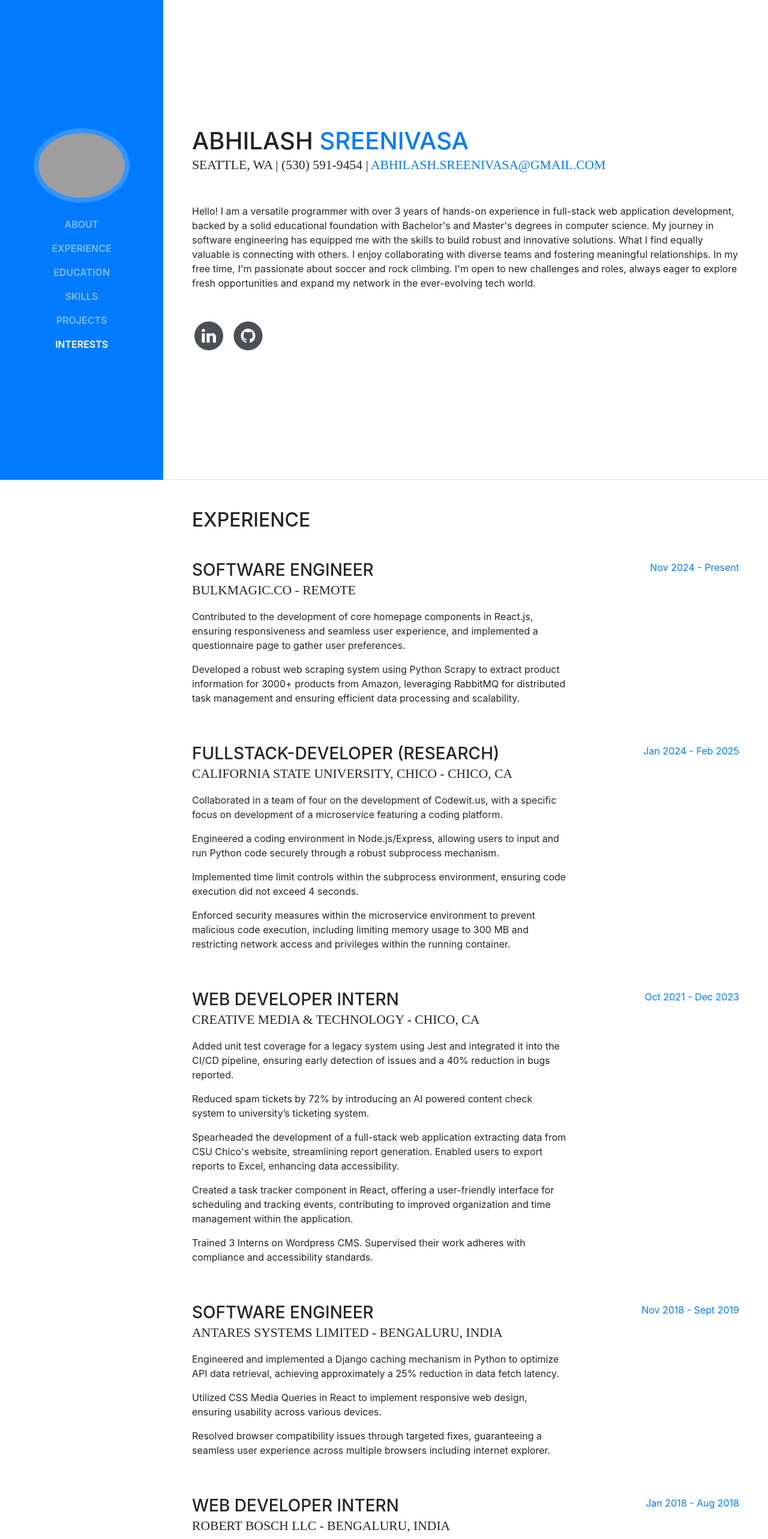
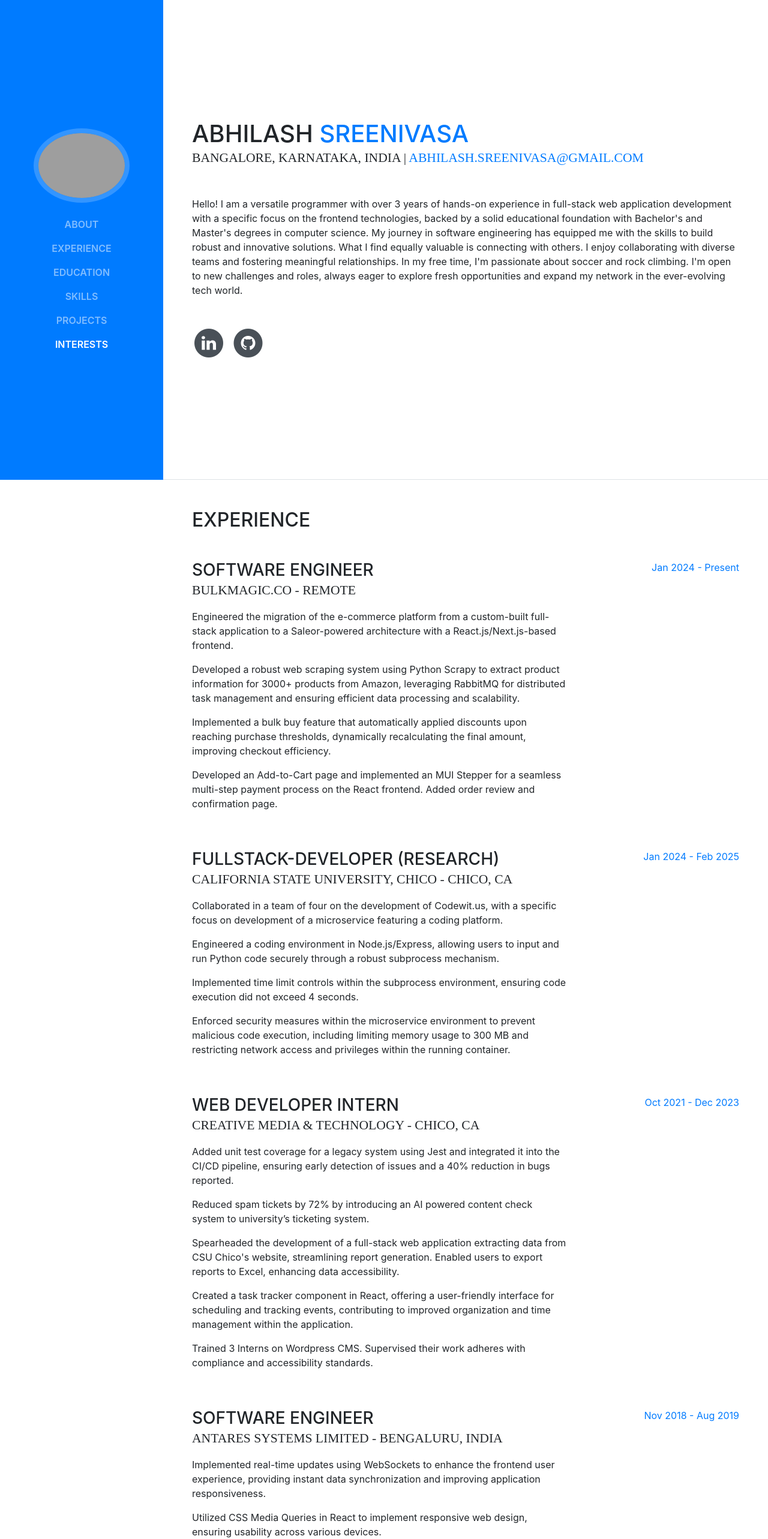
Before and after one commit to abhilashSreenivasa/portfolio-Abhilash, a website with bundled scripts: page index.html in a window 1280 px wide. Shown: the top 2566 px of the page at 60% size. Built offline with nearby package versions, Linux system fonts and the light colour scheme; grey boxes are pictures that could not be loaded; a web font is replaced by a local one.

Commit message:
Update index.html

```diff
--- a/index.html
+++ b/index.html
@@ -79,10 +79,10 @@
           <h1 class="mb-0">Abhilash
             <span class="text-primary">Sreenivasa</span>
           </h1>
-          <div class="subheading mb-5"> Seattle, WA | (530) 591-9454 |
+          <div class="subheading mb-5"> Bangalore, Karnataka, India |
             <a href="mailto:abhilash.sreenivasa@gmail.com">abhilash.sreenivasa@gmail.com</a>
           </div>
-          <p class="mb-5">Hello! I am a versatile programmer with over 3 years of hands-on experience in full-stack web application development, backed by a solid educational foundation with Bachelor's and Master's degrees in computer science. My journey in software engineering has equipped me with the skills to build robust and innovative solutions. What I find equally valuable is connecting with others. I enjoy collaborating with diverse teams and fostering meaningful relationships. In my free time, I'm passionate about soccer and rock climbing. I'm open to new challenges and roles, always eager to explore fresh opportunities and expand my network in the ever-evolving tech world.</p>
+          <p class="mb-5">Hello! I am a versatile programmer with over 3 years of hands-on experience in full-stack web application development with a specific focus on the frontend technologies, backed by a solid educational foundation with Bachelor's and Master's degrees in computer science. My journey in software engineering has equipped me with the skills to build robust and innovative solutions. What I find equally valuable is connecting with others. I enjoy collaborating with diverse teams and fostering meaningful relationships. In my free time, I'm passionate about soccer and rock climbing. I'm open to new challenges and roles, always eager to explore fresh opportunities and expand my network in the ever-evolving tech world.</p>
           <ul class="list-inline list-social-icons mb-0">
 
             <li class="list-inline-item">
@@ -114,12 +114,13 @@
               <h3 class="mb-0">Software Engineer
               </h3>
               <div class="subheading mb-3">Bulkmagic.co - Remote</div>
-               <p>Contributed to the development of core homepage components in React.js, ensuring responsiveness and seamless user experience, and implemented a questionnaire page to gather user preferences.</p>
+               <p>Engineered the migration of the e-commerce platform from a custom-built full-stack application to a Saleor-powered architecture with a  React.js/Next.js-based frontend.</p>
                <p>Developed a robust web scraping system using Python Scrapy to extract product information for 3000+ products from Amazon, leveraging RabbitMQ for distributed task management and ensuring efficient data processing and scalability.</p>
-
+               <p>Implemented a bulk buy feature that automatically applied discounts upon reaching purchase thresholds, dynamically recalculating the final amount,  improving checkout efficiency. </p>
+               <p>Developed an Add-to-Cart page and implemented an MUI Stepper for a seamless multi-step payment process on the React frontend. Added order review and confirmation page.</p>
             </div>
             <div class="resume-date text-md-right">
-              <span class="text-primary">Nov 2024 - Present</span>
+              <span class="text-primary">Jan 2024 - Present</span>
             </div>
           </div>
 
@@ -160,12 +161,12 @@
             <div class="resume-content mr-auto">
               <h3 class="mb-0">Software Engineer</h3>
               <div class="subheading mb-3">Antares Systems Limited - Bengaluru, India</div>
-              <p>Engineered and implemented a Django caching mechanism in Python to optimize API data retrieval, achieving approximately a 25% reduction in data fetch latency.</p>
+              <p>Implemented real-time updates using WebSockets to enhance the frontend user experience, providing instant data synchronization and improving application responsiveness.</p>
               <p>Utilized CSS Media Queries in React to implement responsive web design, ensuring usability across various devices.</p>
               <p>Resolved browser compatibility issues through targeted fixes, guaranteeing a seamless user experience across multiple browsers including internet explorer.</p>
             </div>
             <div class="resume-date text-md-right">
-              <span class="text-primary">Nov 2018 - Sept 2019</span>
+              <span class="text-primary">Nov 2018 - Aug 2019</span>
             </div>
           </div>
 
@@ -179,7 +180,7 @@
 
             </div>
             <div class="resume-date text-md-right">
-              <span class="text-primary">Jan 2018 - Aug 2018</span>
+              <span class="text-primary">Jan 2018 - Jul 2018</span>
             </div>
           </div>
 
@@ -196,7 +197,7 @@
               <h3 class="mb-0">California State University, Chico</h3>
               <div class="subheading mb-3">Master of Science</div>
               <div>Computer Science</div>
-              <p>GPA: 3.7</p>
+              <p>GPA: 3.63</p>
             </div>
             <div class="resume-date text-md-right">
               <span class="text-primary">Aug 2021 - Dec 2023</span>
@@ -238,6 +239,12 @@
             </li>
             <li class="list-inline-item">
               <i class="devicon-react-original-wordmark colored" title="React.js" ></i>
+            </li>
+            <li class="list-inline-item>
+              <i class="devicon-nextjs-original-wordmark colored" title="Next.js"></i>
+            </li>
+            <li class="list-inline-item>
+               <img src="https://cdn.jsdelivr.net/gh/devicons/devicon@latest/icons/figma/figma-original.svg" />
             </li>
             <li class="list-inline-item">
               <i class="devicon-nodejs-plain-wordmark colored" title="Node.js" ></i>
```
